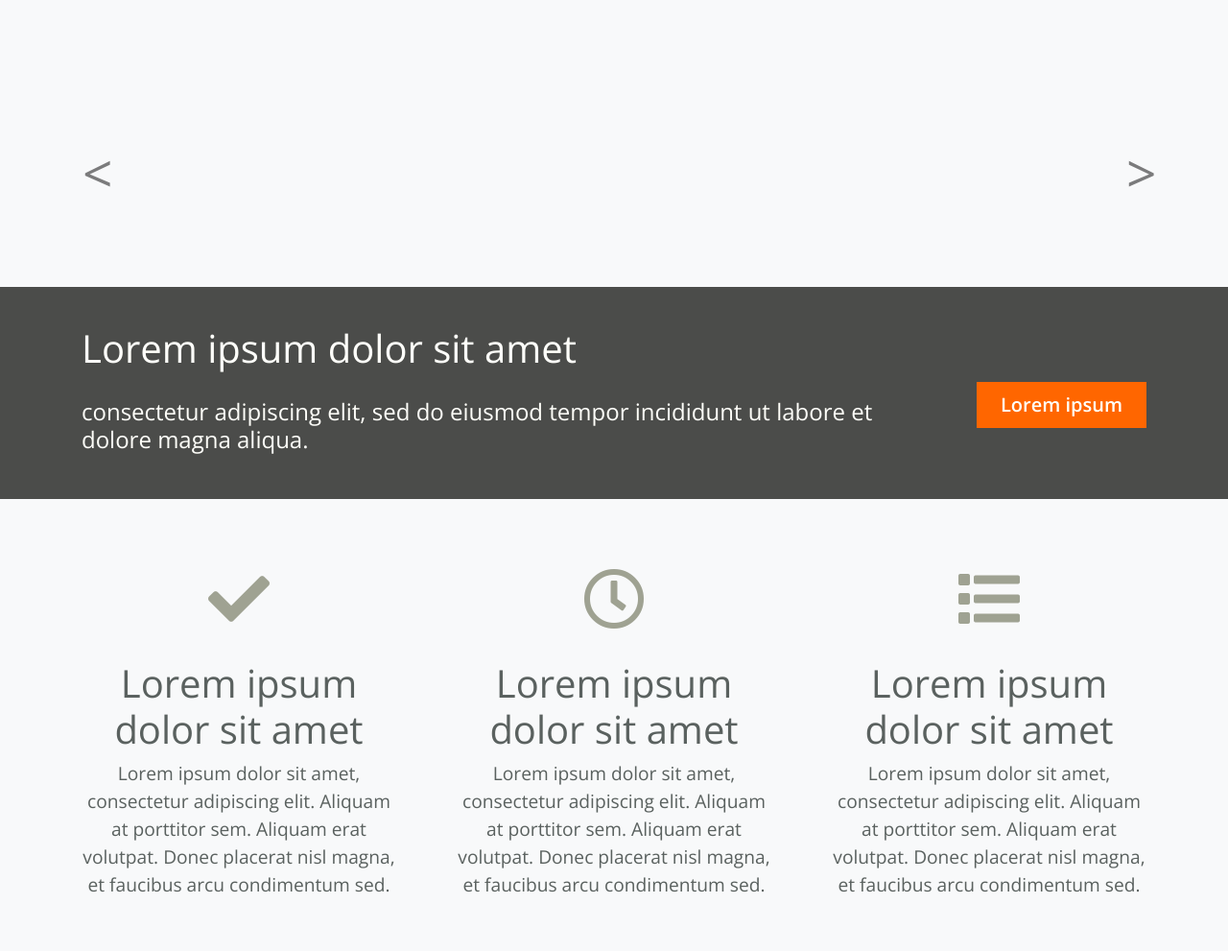
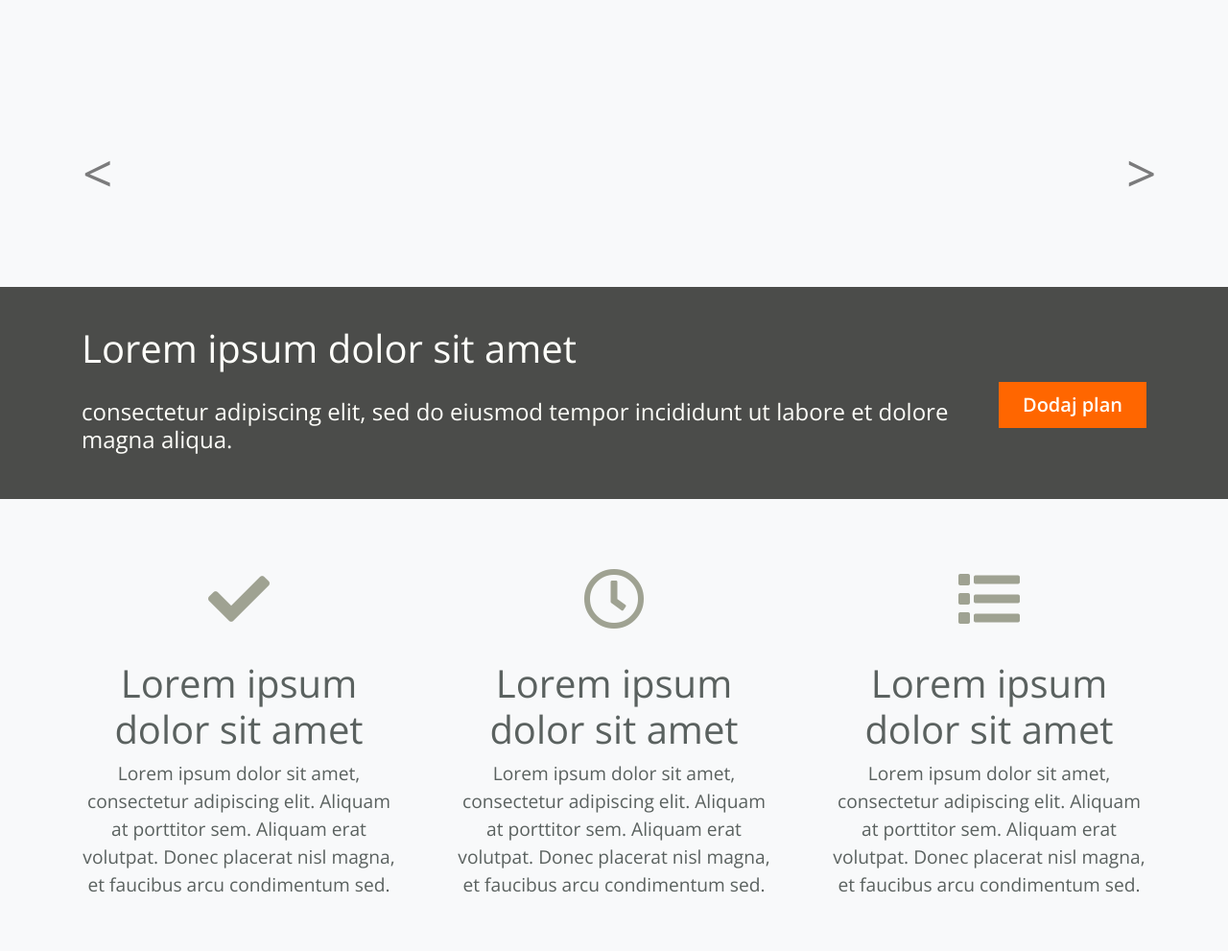
Before and after one commit to BartekJasek/ONL_SPY_W_126_ScrumLab_self, a Django app: template jedzonko/templates/index.html in a window 1280 px wide. Shown: the part 102-1093 px from the top of the page at 96% size. Run offline with Django 3.2, Linux system fonts and the light colour scheme; the template is opened without the code that fills it, so the values that code supplies are empty; some libraries are stand-ins or nearby versions; some web fonts are replaced.

Commit message:
Przyciski

```diff
--- a/jedzonko/templates/app-schedules.html
+++ b/jedzonko/templates/app-schedules.html
@@ -8,7 +8,7 @@
             <h3 class="color-header text-uppercase">LISTA PLANÓW</h3>
         </div>
         <div class="col d-flex justify-content-end mb-2 noPadding">
-            <a href=""
+            <a href="/plan/add/"
                class="btn btn-success rounded-0 pt-0 pb-0 pr-4 pl-4">Dodaj
                 plan</a>
         </div>
--- a/jedzonko/templates/index.html
+++ b/jedzonko/templates/index.html
@@ -98,7 +98,7 @@
             </div>
             <div class="ml-4 align-self-center">
                 <button class="btn btn-color rounded-0 mt-4 pl-4 pr-4">
-                    <a href="">Lorem ipsum</a>
+                    <a href="/plan/add">Dodaj plan</a>
                 </button>
             </div>
         </div>
```
